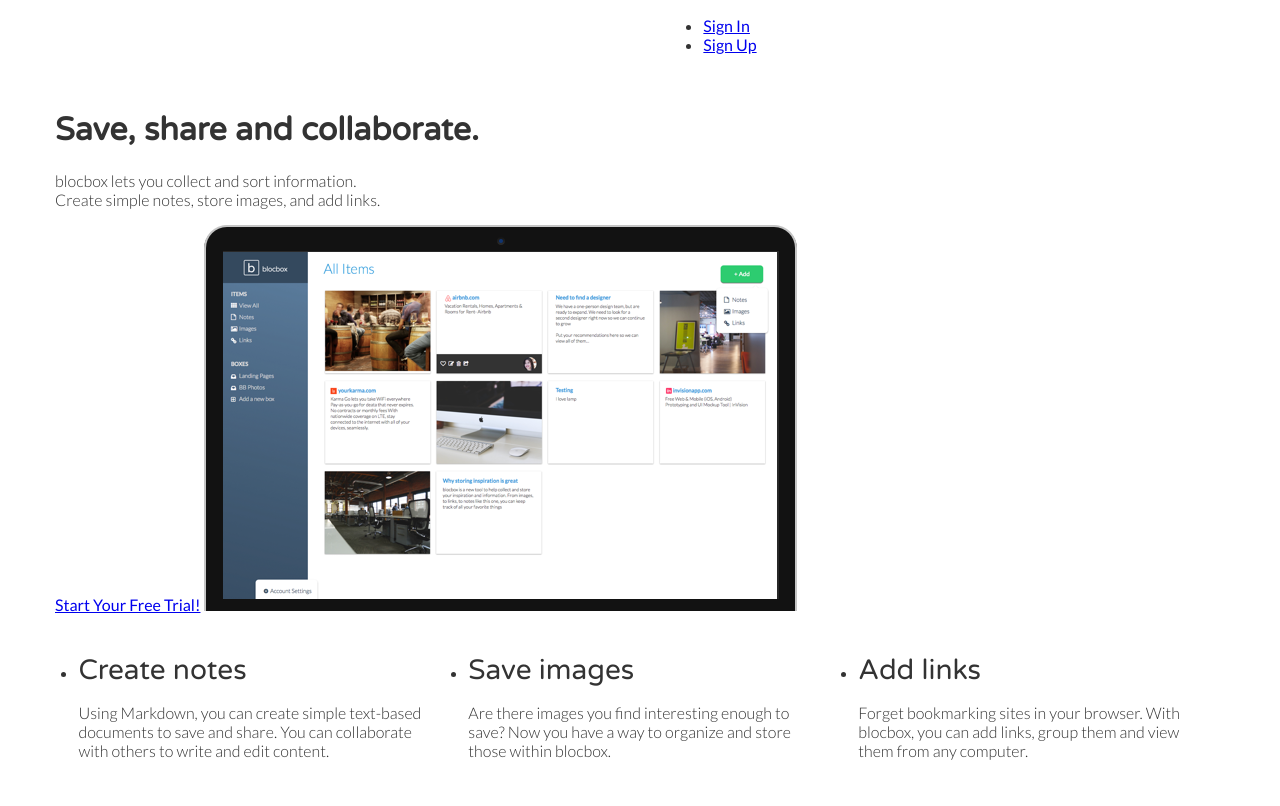
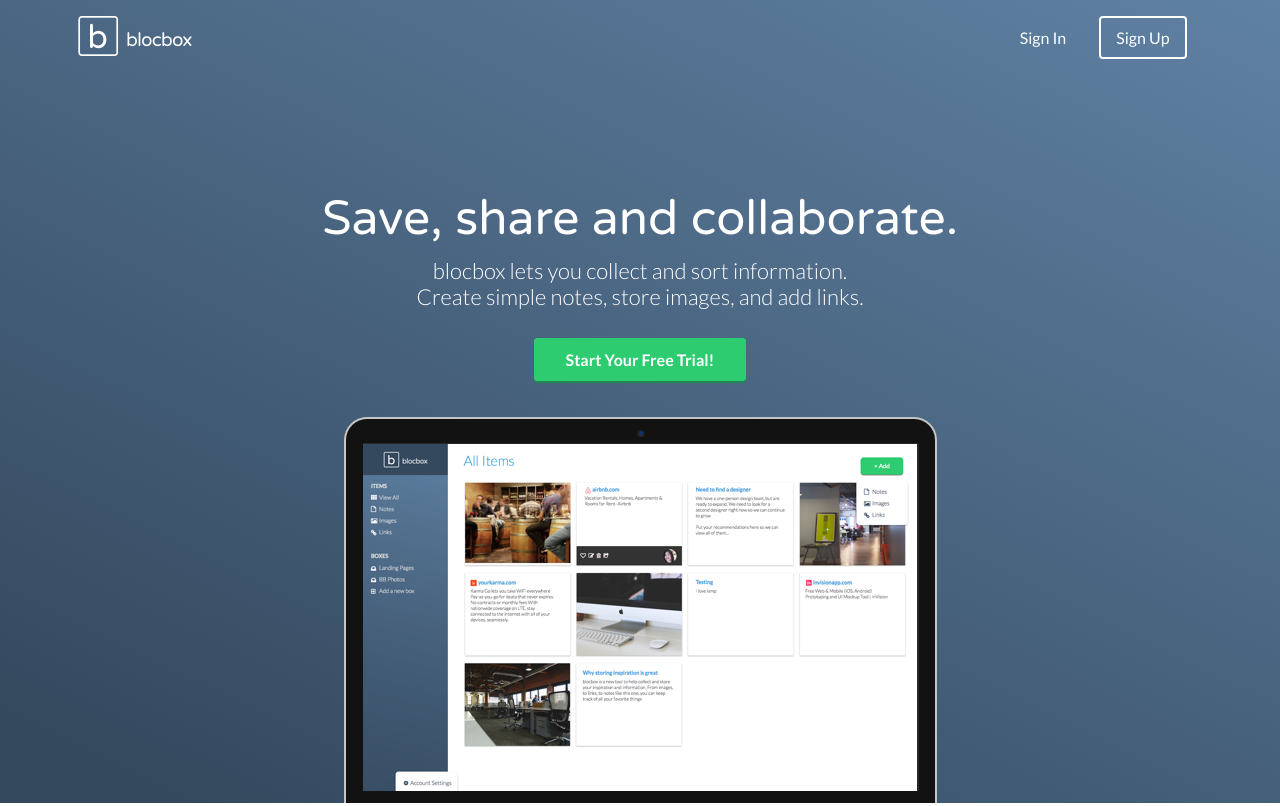
Before and after one commit to tramithi/blocbox, a plain HTML site: page index.html in a window 1280 px wide. Shown: the top 806 px of the page. Drawn offline with Linux system fonts and the light colour scheme; files that its build step writes are made by us from their sources.

Commit message:
Checkpoint-30-completed

```diff
--- a/css/style.css
+++ b/css/style.css
@@ -66,3 +66,69 @@ html, body{
      width: 1170px;
    }
  }
+ /* HEADER */
+ header {
+   color:#FFFFFF;
+   background: #34495E;
+   background-image: linear-gradient(206deg, #5F81A3 0%, #34495E 94%);
+ }
+ header nav {
+   padding:1em 0;
+ }
+ header nav ul {
+   display:inline;
+   text-align: right;
+   float:right;
+   margin:0;
+ }
+ header nav ul > li {
+   list-style-type: none;
+   display: inline-block;
+   margin:0 15px;
+ }
+ header nav ul > li.btn-outline {
+   padding:10px 15px;
+   border:2px solid #FFFFFF;
+   border-radius: 4px;
+ }
+ header nav ul > li.btn-outline:hover {
+   background:#FFFFFF;
+ }
+ header nav ul > li > a {
+   color:#FFFFFF;
+   text-decoration: none;
+ }
+ header nav ul > li.btn-outline:hover > a {
+   color:#34495E;
+ }
+ header .hero {
+   text-align: center;
+   display:block;
+   position: relative;
+ }
+ header .hero h1 {
+   font-size:48px;
+   font-weight: normal;
+   margin:95px 0 0;
+ }
+ header .hero p {
+   font-size: 22px;
+   line-height: 26px;
+   font-weight: 100;
+   margin:10px 0 40px;
+ }
+ header .hero img {
+   display: block;
+   margin:3em auto 0;
+ }
+ /* BUTTONS */
+ .btn {
+   border-radius: 4px;
+   color:#FFFFFF;
+   font-weight: 700;
+   text-decoration: none;
+   padding:10px 30px;
+   background: #2ECC71;
+   border: 2px solid #2ECC71;
+   box-shadow: 0px 2px 0px 0px #22894E;
+ }
```
